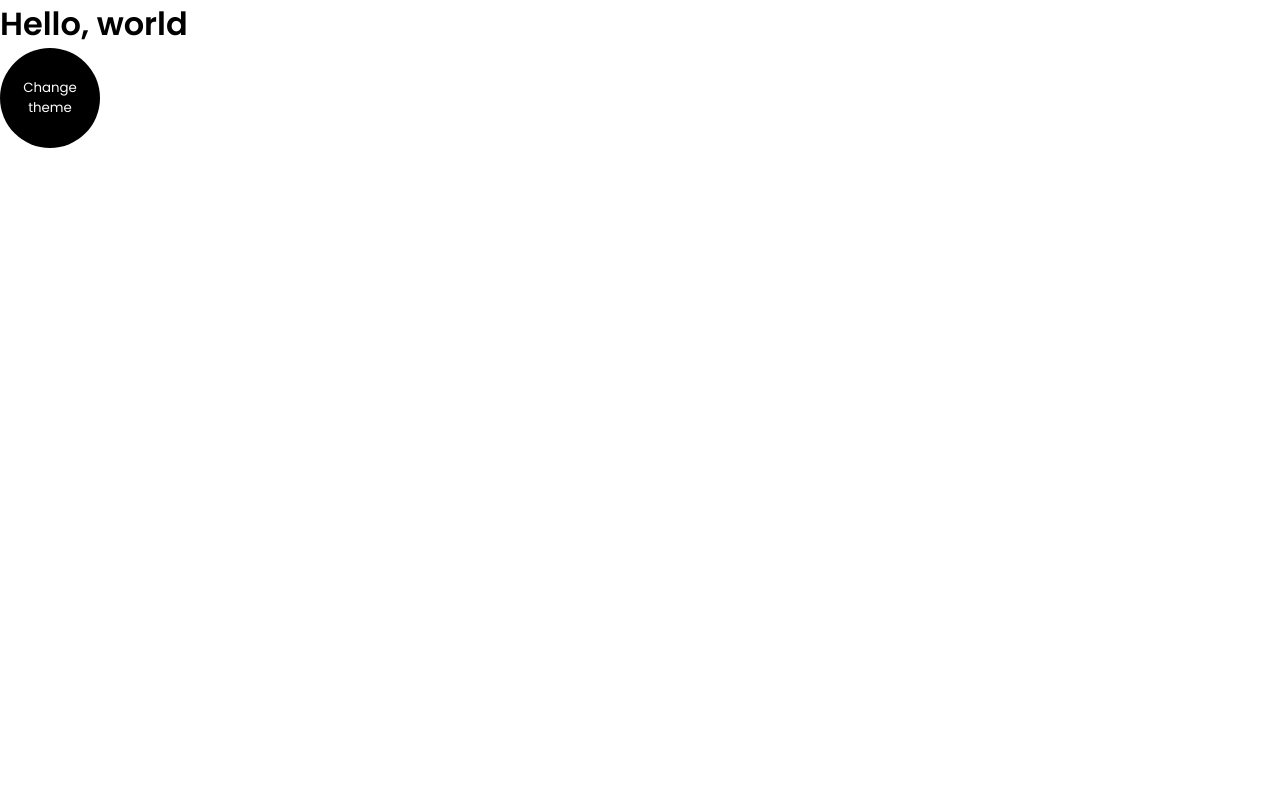
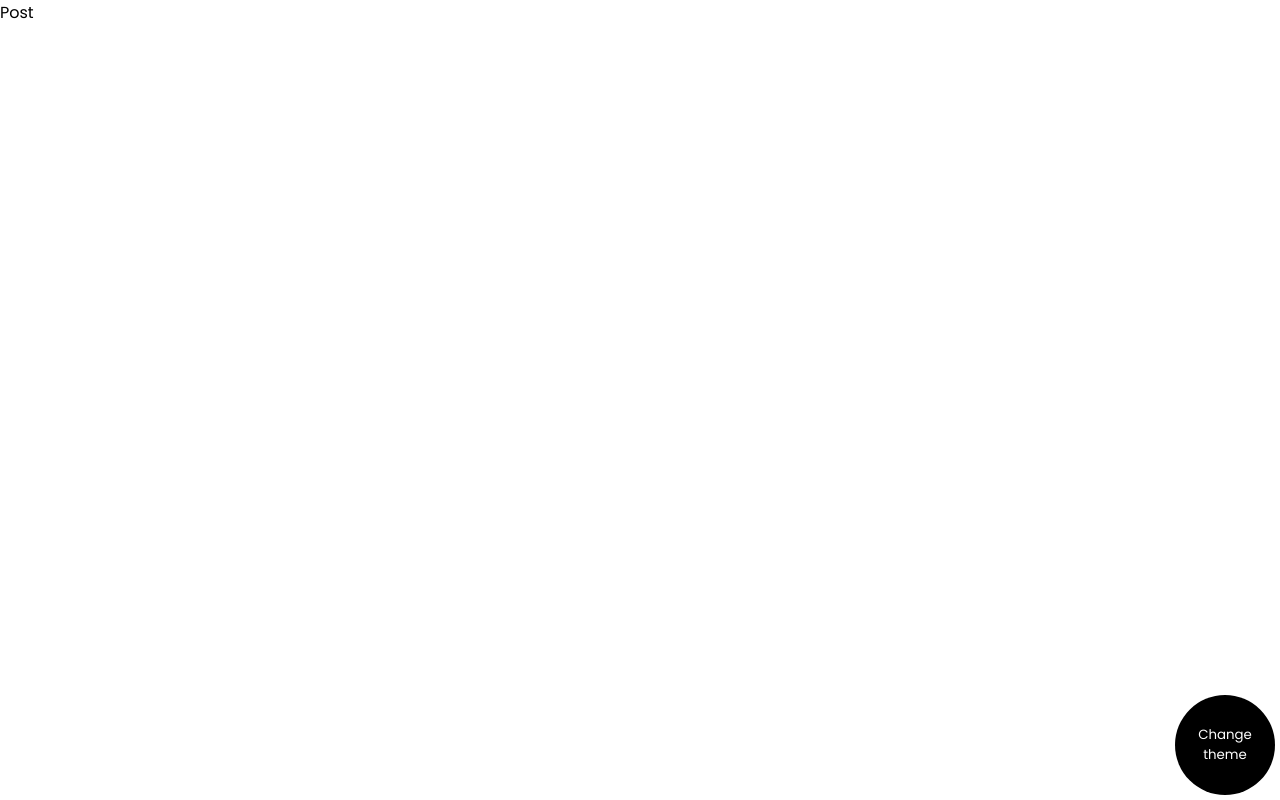
Before and after one commit to ZuzaUsakiewicz/blog, a React (Create React App) app: page /post in a window 1280 px wide. Built offline with nearby package versions, Linux system fonts and the light colour scheme.

Commit message:
add initial blog routes

```diff
--- a/src/App.js
+++ b/src/App.js
@@ -7,6 +7,11 @@ import {
   AppContainer,
   ThemeChangeButton,
 } from "../src/layout/theme";
+import { Route, Switch } from "react-router-dom";
+import Home from "./components/Home";
+import About from "./components/About";
+import SinglePost from "./components/SinglePost";
+import Post from "./components/Post";
 
 function App() {
   const [theme, setTheme] = useState("light");
@@ -17,10 +22,15 @@ function App() {
     <ThemeProvider theme={theme === "light" ? lightTheme : darkTheme}>
       <GlobalStyles />
       <AppContainer>
-        <h1>Hello, world</h1>
         <ThemeChangeButton onClick={toggleTheme}>
           Change theme
         </ThemeChangeButton>
+        <Switch>
+          <Route component={Home} path="/" exact />
+          <Route component={About} path="/about" />
+          <Route component={SinglePost} path="/post/:slug" />
+          <Route component={Post} path="/post" />
+        </Switch>
       </AppContainer>
     </ThemeProvider>
   );
--- /dev/null
+++ b/src/components/About.js
@@ -0,0 +1,7 @@
+import React from "react";
+
+const About = () => {
+  return <div>About</div>;
+};
+
+export default About;
--- /dev/null
+++ b/src/components/Home.js
@@ -0,0 +1,7 @@
+import React from "react";
+
+const Home = () => {
+  return <div>home</div>;
+};
+
+export default Home;
--- /dev/null
+++ b/src/components/Post.js
@@ -0,0 +1,7 @@
+import React from "react";
+
+const Post = () => {
+  return <div>Post</div>;
+};
+
+export default Post;
--- /dev/null
+++ b/src/components/SinglePost.js
@@ -0,0 +1,7 @@
+import React from "react";
+
+const SinglePost = () => {
+  return <div>SinglePost</div>;
+};
+
+export default SinglePost;
--- a/src/index.js
+++ b/src/index.js
@@ -2,10 +2,13 @@ import React from "react";
 import ReactDOM from "react-dom";
 import App from "./App";
 // import reportWebVitals from "./reportWebVitals";
+import { BrowserRouter } from "react-router-dom";
 
 ReactDOM.render(
   <React.StrictMode>
-    <App />
+    <BrowserRouter>
+      <App />
+    </BrowserRouter>
   </React.StrictMode>,
   document.getElementById("root")
 );
--- a/src/layout/theme.js
+++ b/src/layout/theme.js
@@ -20,6 +20,9 @@ export const ThemeChangeButton = styled.button`
   border-radius: 50%;
   border: none;
   cursor: pointer;
+  position: fixed;
+  bottom: 5px;
+  right: 5px;
   background-color: ${(props) => props.theme.fontColor};
   color: ${(props) => props.theme.body};
   outline: none;
```
Also changed, not shown: src/components/Navigation.js (added).
